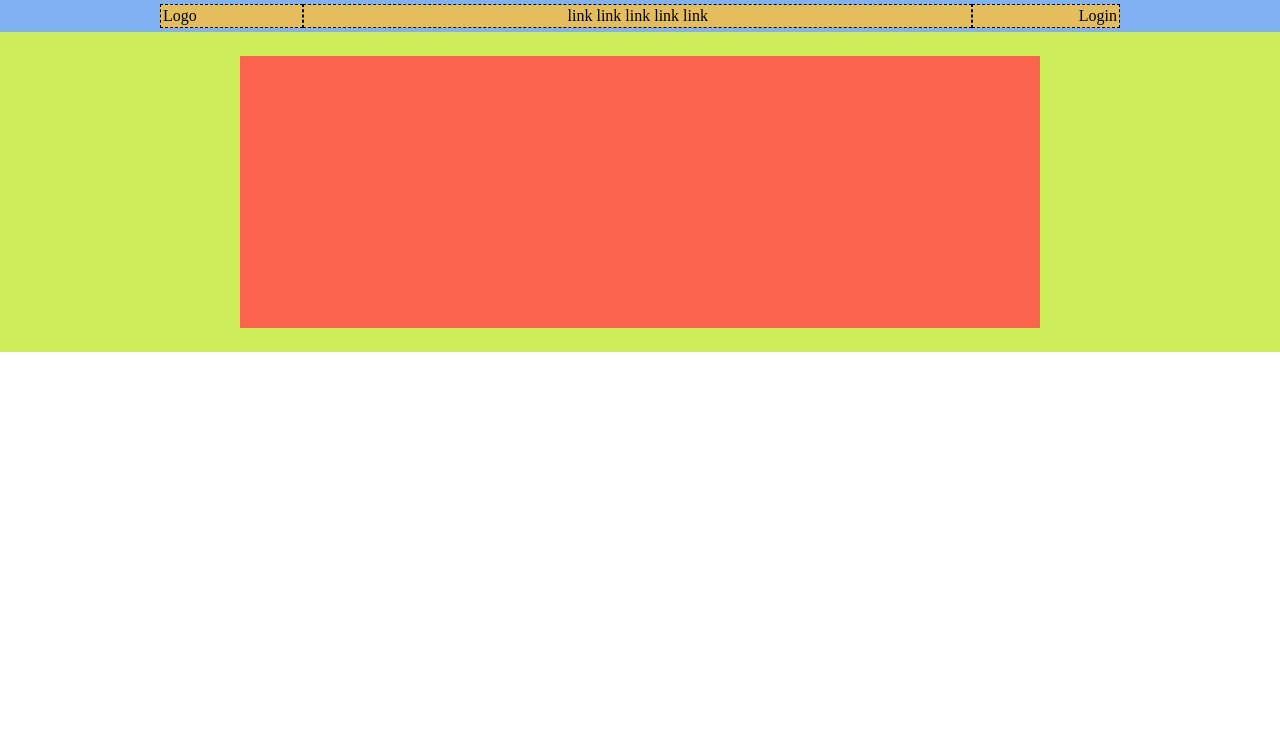
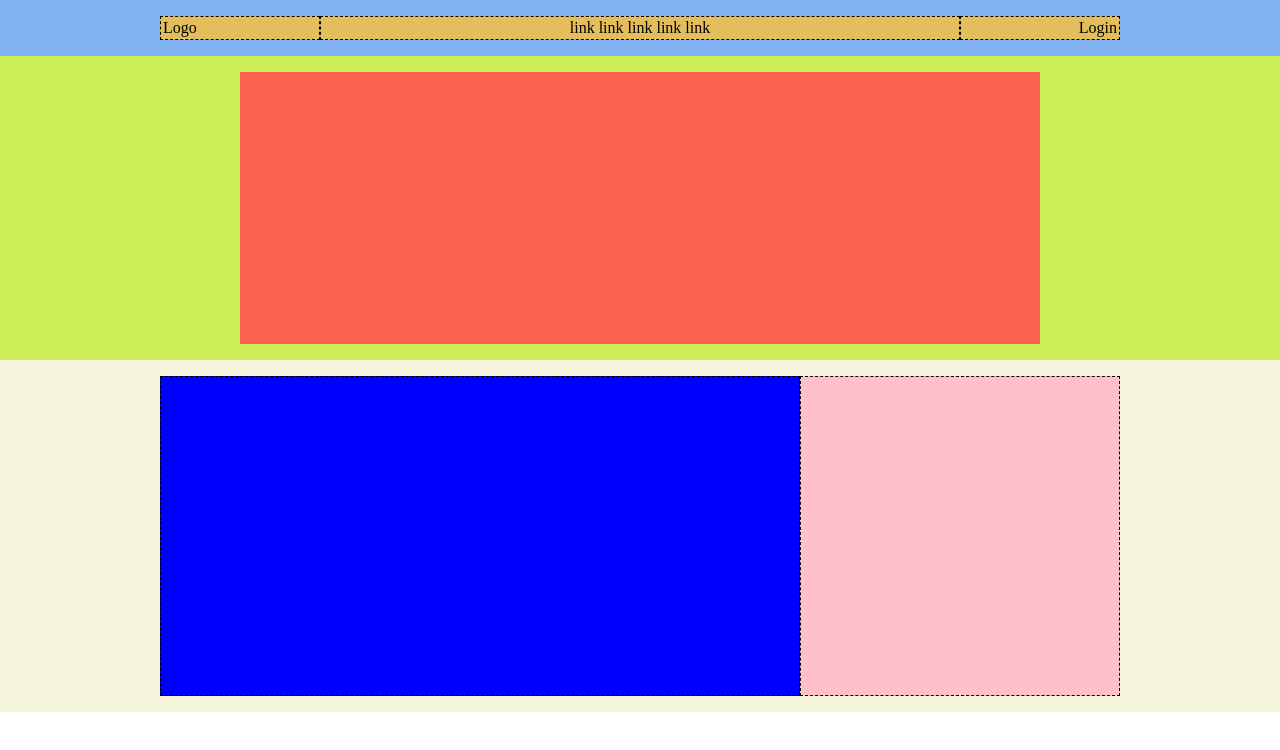
Before and after one commit to PaoloMarzocchi/htmlcss-struttura-discord, a plain HTML site: page index.html in a window 1280 px wide. Drawn offline with Linux system fonts and the light colour scheme.

Commit message:
add second section

```diff
--- a/assets/css/style.css
+++ b/assets/css/style.css
@@ -1,55 +1,45 @@
+*{
+    box-sizing: border-box;
+}
+
 body {
     margin: 0;
-    ;
 }
 
-.site-header {
-    background-color: rgb(128, 178, 243);
-    height: 2rem;
-}
-
-.site-header .flex-container {
+.container {
     display: flex;
     justify-content: center;
     align-items: center;
-    height: 2rem;
-    width: 60rem;
+    padding-top: 1rem;
+    padding-bottom: 1rem;
     margin: auto;
-    flex-grow: 1;
-    /* margin-left: 15%;
-    margin-right: 15%; */
 }
-
-.header {
+.nav{
+    background-color: rgb(128, 178, 243);
+}
+.menu {
     background-color: rgb(228, 190, 93);
     border: 1px;
     border-style: dashed;
-    flex-grow: 1;
     padding: 2px;
+}
+
+.logo{
+    width: 10rem;
 }
 
 .login {
     text-align: end;
+    width: 10rem;
 }
 
 .links {
-    width: 35rem;
+    width: 40rem;
     text-align: center;
 }
 
-.site-main {
-    display: flex;
-    flex-direction: column;
-    align-items: center;
+.first.container {
     background-color: rgb(205, 238, 88);
-}
-
-.banner-container {
-    height: 20rem;
-    width: 100vw;
-    display: flex;
-    justify-content: center;
-    align-items: center;
 }
 
 .banner {
@@ -57,3 +47,21 @@ body {
     width: 50rem;
     height: 17rem;
 }
+
+.scnd.container{
+    background-color: beige;
+}
+
+.blue{
+    background-color: blue;
+    width: 40rem;
+    height: 20rem;
+    border: 1px dashed black;
+}
+
+.pink{
+    background-color: pink;
+    width: 20rem;
+    height: 20rem;
+    border: 1px dashed black;
+}
--- a/index.html
+++ b/index.html
@@ -10,19 +10,28 @@
 
 <body>
     <header class="site-header">
-        <div class="flex-container">
-            <div class="header logo">Logo</div>
-            <div class="header links">link link link link link</div>
-            <div class="header login">Login</div>
+        <div class="nav container">
+            <div class="menu logo">Logo</div>
+            <div class="menu links">link link link link link</div>
+            <div class="menu login">Login</div>
         </div>
     </header>
     <!-- /.site_header -->
     <main class="site-main">
-        <div class="banner-container">
+        <div class="first container">
             <div class="banner">
 
             </div>
         </div>
+        <div class="scnd container">
+            <div class="blue">
+
+            </div>
+            <div class="pink">
+
+            </div>
+        </div>
+
 
     </main>
     <!-- /.site_main -->
```
